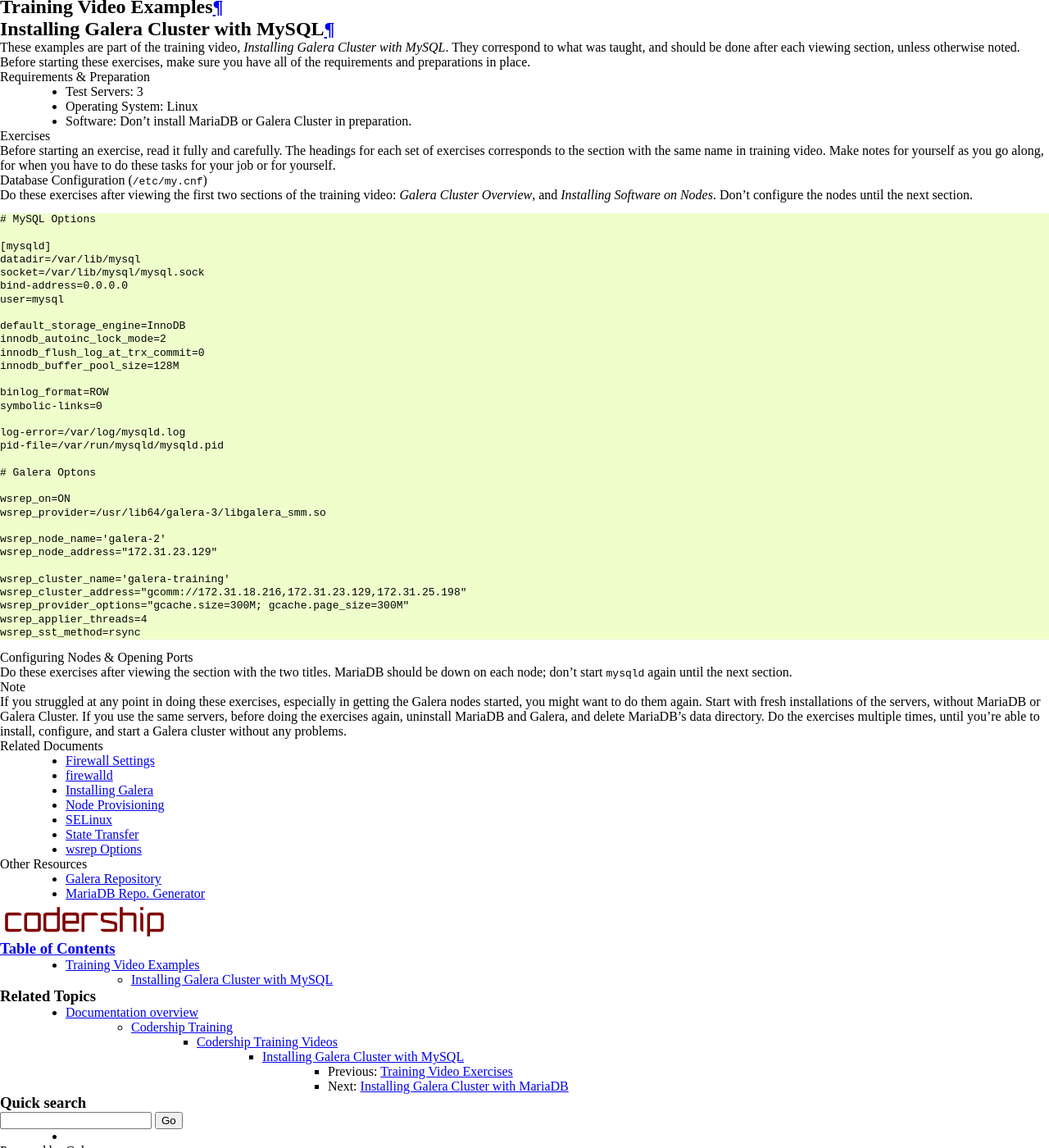
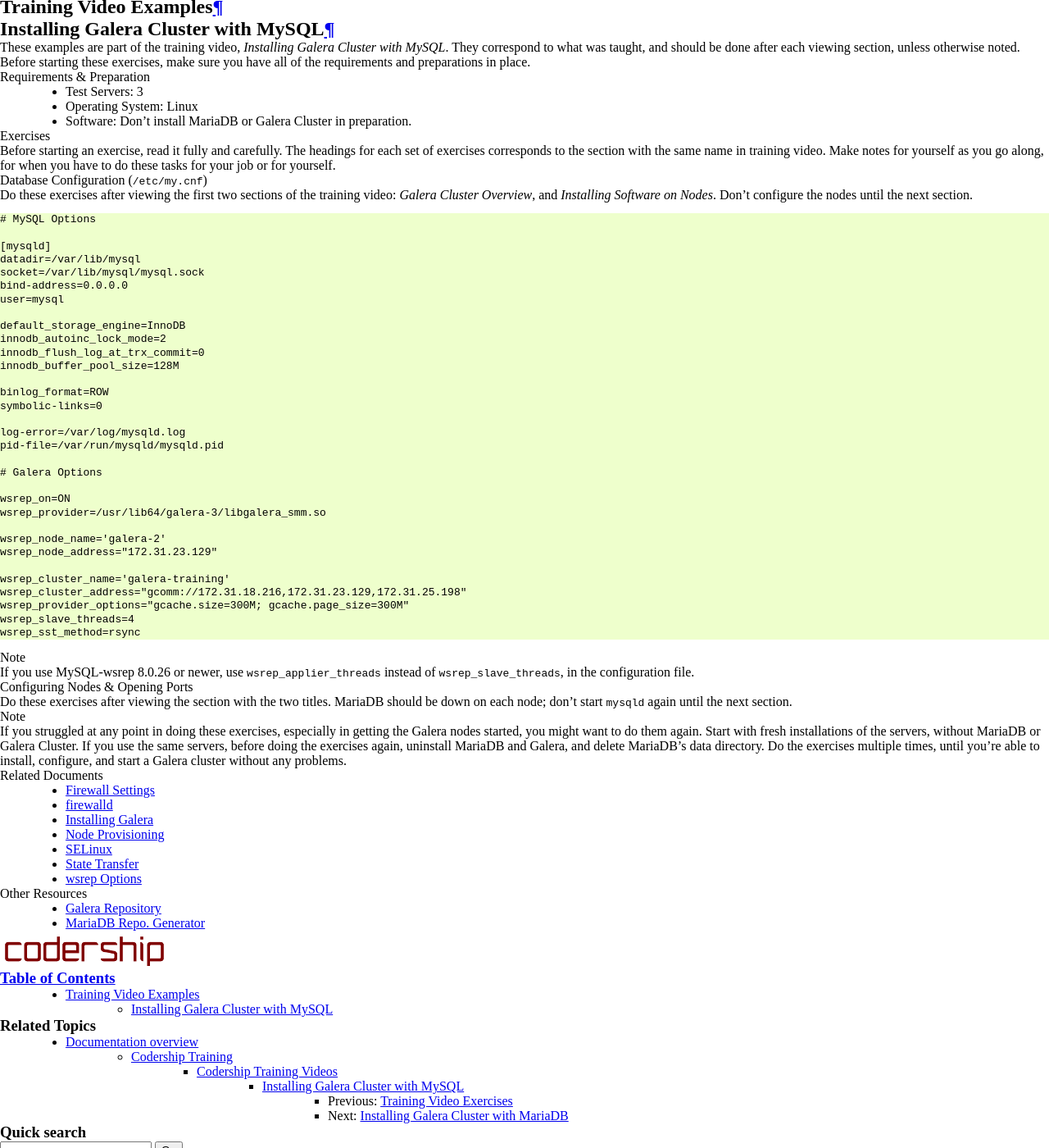
Before and after one commit to codership/documentation, a Sphinx documentation site: the page built from galeracluster/source/training/videos/galera-mysql-installing-examples.rst, in a window 1280 px wide and 1400 px high, scrolled down 599 px. Shown: the whole window at 82% size. Built offline with Sphinx 7.4.7, drawn with Linux system fonts in a browser that asks for light colours; comment, search, counter and statistics services are not loaded.

Commit message:
Issue #331 Another approach on describing how to use wsrep_slave_threads/wsrep_applier_threads.

```diff
--- a/galeracluster/source/documentation/monitoring-cluster.rst
+++ b/galeracluster/source/documentation/monitoring-cluster.rst
@@ -50,6 +50,7 @@
       - :ref:`wsrep_local_recv_queue_min <wsrep_local_recv_queue_min>`
       - :ref:`wsrep_ready <wsrep_ready>`
       - :ref:`wsrep_applier_threads <wsrep_applier_threads>`
+      - :ref:`wsrep_slave_threads <wsrep_slave_threads>`
 
 .. container:: top-links
 
@@ -314,7 +315,7 @@ You can monitor the local received queue and Flow Control using the following st
 
   When the node returns a value of ``0.0``, it indicates that the node did not pause due to Flow Control during this period.  When the node returns a value of ``1.0``, it indicates that the node spent the entire period paused.  If the time between ``FLUSH STATUS`` and ``SHOW STATUS`` was one minute and the node returned ``0.25``, it indicates that the node was paused for a total 15 seconds over that time period.
 
-  Ideally, the return value should stay as close to ``0.0`` as possible, since this means the node is not falling behind the cluster.  In the event that you find that the node is pausing frequently, you can adjust the :ref:`wsrep_applier_threads <wsrep_applier_threads>` parameter or you can exclude the node from the cluster.
+  Ideally, the return value should stay as close to ``0.0`` as possible, since this means the node is not falling behind the cluster.  In the event that you find that the node is pausing frequently, you can adjust the :ref:`wsrep_slave_threads <wsrep_slave_threads>` or :ref:`wsrep_applier_threads <wsrep_applier_threads>` parameter or you can exclude the node from the cluster.
 
 - :ref:`wsrep_cert_deps_distance <wsrep_cert_deps_distance>` shows the average distance between the lowest and highest sequence number, or seqno, values that the node can possibly apply in parallel.
 
@@ -328,7 +329,7 @@ You can monitor the local received queue and Flow Control using the following st
      | wsrep_cert_deps_distance | 23.8889 |
      +--------------------------+---------+
 
-  This represents the node's potential degree for parallelization.  In other words, the optimal value you can use with the :ref:`wsrep_applier_threads <wsrep_applier_threads>` parameter, given that there is no reason to assign more slave threads than transactions you can apply in parallel.
+  This represents the node's potential degree for parallelization.  In other words, the optimal value you can use with the :ref:`wsrep_slave_threads <wsrep_slave_threads>` or :ref:`wsrep_applier_threads <wsrep_applier_threads>` parameter, given that there is no reason to assign more slave threads than transactions you can apply in parallel.
 
 .. _`check-network-issues`:
 .. rst-class:: section-heading
@@ -385,3 +386,4 @@ Values much greater than ``0.0`` indicate replication throttling or network thro
    - :ref:`wsrep_local_recv_queue_min <wsrep_local_recv_queue_min>`
    - :ref:`wsrep_ready <wsrep_ready>`
    - :ref:`wsrep_applier_threads <wsrep_applier_threads>`
+   - :ref:`wsrep_slave_threads <wsrep_slave_threads>`
--- a/galeracluster/source/kb/parallel-applier-threads.rst
+++ b/galeracluster/source/kb/parallel-applier-threads.rst
@@ -35,6 +35,7 @@
 
       - :ref:`wsrep_cert_deps_distance <wsrep_cert_deps_distance>`
       - :ref:`wsrep_applier_threads <wsrep_applier_threads>`
+	  - :ref:`wsrep_slave_threads <wsrep_slave_threads>`
       - :ref:`wsrep_cert_deps_distance <wsrep_cert_deps_distance>`
 
 
@@ -72,7 +73,7 @@ Setting Parallel Slave Threads
 
 There is no rule about how many slave threads you need for replication.  Parallel threads do not guarantee better performance, but they don't impair regular operation performance and they may in fact speed up the synchronization of new nodes joining a cluster.
 
-.. note:: The ``wsrep_slave_threads`` parameter is still available, but it is deprecated. Use ``wsrep_applier_threads`` for parallel threads.
+.. note:: The ``wsrep_slave_threads`` parameter is still available, but it is deprecated. Use ``wsrep_applier_threads`` for parallel threads, if you use MySQL-wsrep 8.0.26 or newer.
 
 .. rst-class:: section-heading
 .. rubric:: Scenario
--- a/galeracluster/source/training/tutorials/galera-on-aws.rst
+++ b/galeracluster/source/training/tutorials/galera-on-aws.rst
@@ -178,7 +178,7 @@ There are some basic parameters related to MariaDB and using the InnoDB storage
    wsrep_cluster_address="gcomm://172.31.19.208,172.31.26.197,172.31.15.54"
 
    wsrep_provider_options="gcache.size=300M; gcache.page_size=300M"
-   wsrep_applier_threads=4
+   wsrep_slave_threads=4
    wsrep_sst_method=rsync
 
 There are several parameters here, but we'll talk about just a few of them. First, ``wsrep_on`` enables Galera. The file path for the value of ``wsrep_provider`` may have to be adjusted to your server.
--- a/galeracluster/source/training/videos/galera-mariadb-installing-examples.rst
+++ b/galeracluster/source/training/videos/galera-mariadb-installing-examples.rst
@@ -126,7 +126,7 @@ Do these exercises after viewing the first two sections of the training video:
    log-error=/var/log/mysqld.log
    pid-file=/var/run/mysqld/mysqld.pid
 
-   # Galera Optons
+   # Galera Options
 
    wsrep_on=ON
    wsrep_provider=/usr/lib64/galera-3/libgalera_smm.so
@@ -137,7 +137,7 @@ Do these exercises after viewing the first two sections of the training video:
    wsrep_cluster_name='galera-training'
    wsrep_cluster_address="gcomm://172.31.18.216,172.31.23.129,172.31.25.198"
    wsrep_provider_options="gcache.size=300M; gcache.page_size=300M"
-   wsrep_applier_threads=4
+   wsrep_slave_threads=4
    wsrep_sst_method=rsync
 
 
--- a/galeracluster/source/training/videos/galera-mysql-installing-examples.rst
+++ b/galeracluster/source/training/videos/galera-mysql-installing-examples.rst
@@ -126,7 +126,7 @@ Do these exercises after viewing the first two sections of the training video:
    log-error=/var/log/mysqld.log
    pid-file=/var/run/mysqld/mysqld.pid
 
-   # Galera Optons
+   # Galera Options
 
    wsrep_on=ON
    wsrep_provider=/usr/lib64/galera-3/libgalera_smm.so
@@ -137,8 +137,13 @@ Do these exercises after viewing the first two sections of the training video:
    wsrep_cluster_name='galera-training'
    wsrep_cluster_address="gcomm://172.31.18.216,172.31.23.129,172.31.25.198"
    wsrep_provider_options="gcache.size=300M; gcache.page_size=300M"
-   wsrep_applier_threads=4
+   wsrep_slave_threads=4
    wsrep_sst_method=rsync
+
+
+.. note::
+
+  If you use MySQL-wsrep 8.0.26 or newer, use ``wsrep_applier_threads`` instead of ``wsrep_slave_threads``, in the configuration file.
 
 
 .. rst-class:: sub-heading
```
Also changed, not shown: galeracluster/source/training/tutorials/galera-monitoring.rst (+6 -2 lines).
